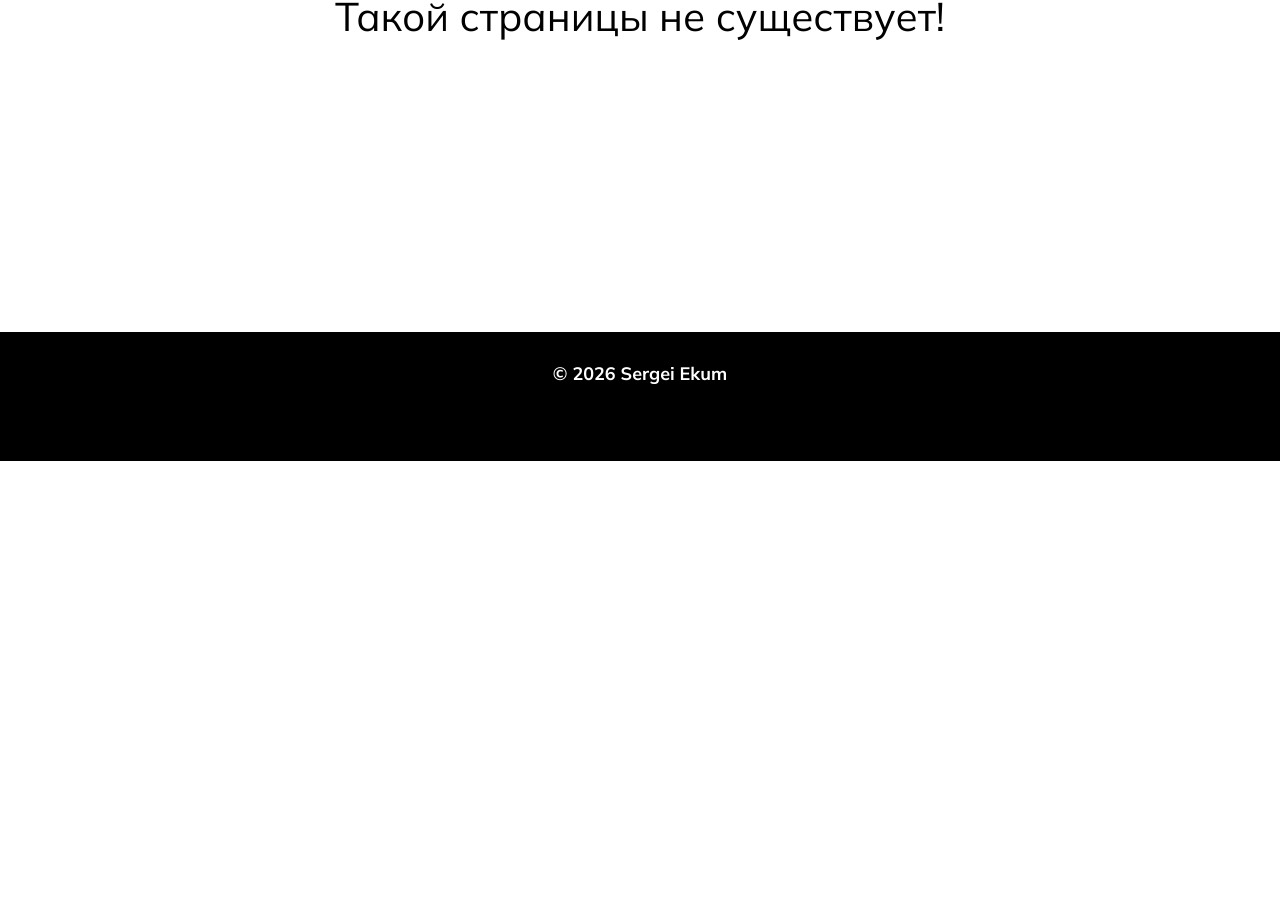
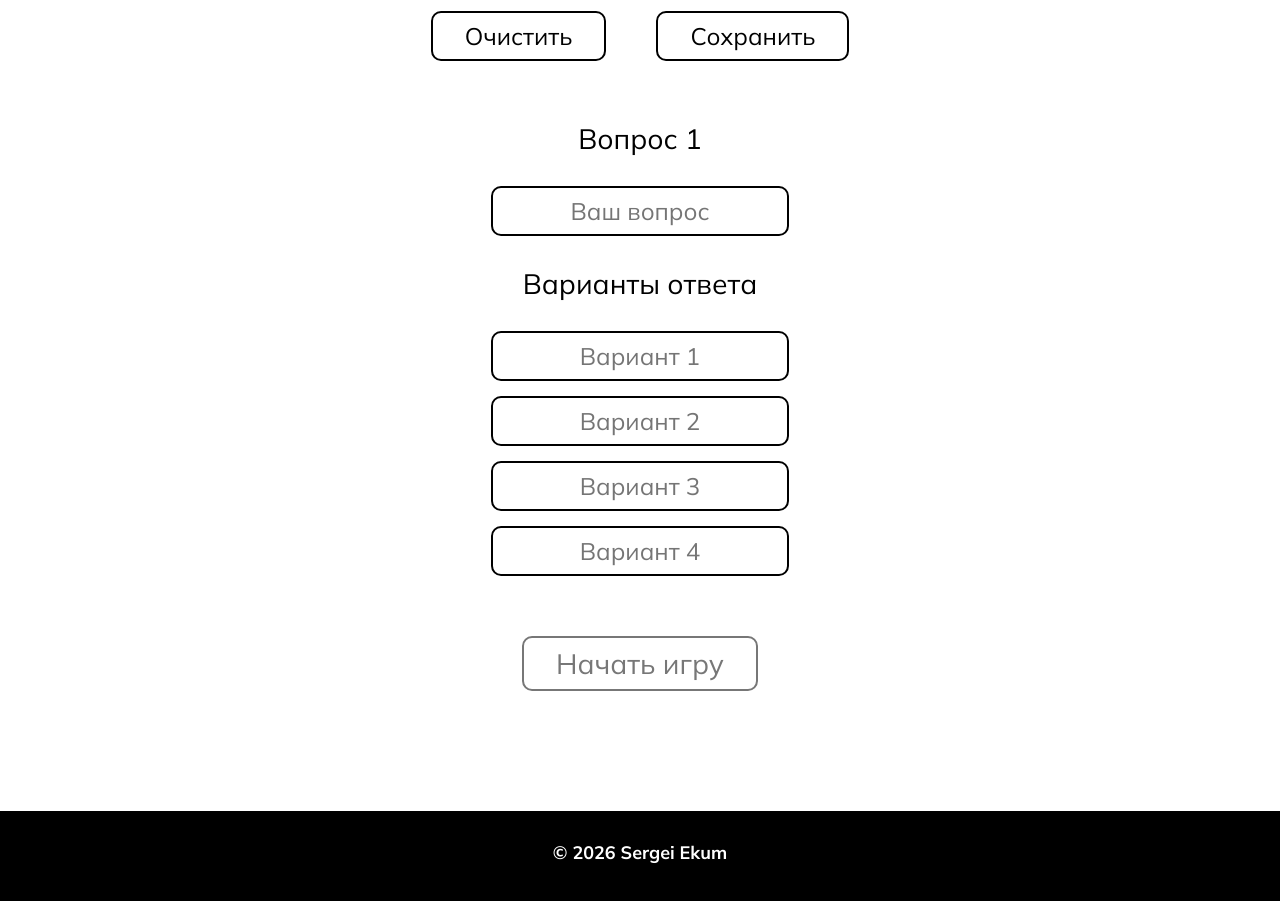
Before and after one commit to yasnoponyal/MillionaireGame, a React (Vite) app: page /create in a window 1280 px wide. Shown: the part 339-1240 px from the top of the page. Before the commit the page ends 800 px from the top, so only its background shows below. Built offline with nearby package versions, Linux system fonts and the light colour scheme; some icons are missing.

Commit message:
mini update for fun n chill

```diff
--- a/src/App.jsx
+++ b/src/App.jsx
@@ -9,6 +9,7 @@ import Question from './pages/Question';
 import Loss from './pages/Loss';
 import Win from './pages/Win';
 import Error404 from './pages/Error404';
+import CreateGame from './pages/CreateGame';
 
 import Header from './components/Header/Header';
 import Footer from './components/Footer/Footer';
@@ -37,6 +38,7 @@ function App() {
             <Route path='/rules' element={<Rules />} />
             <Route path='/question/:id' element={<Question />} />
             <Route path="/question" element={<Navigate to="/question/0" replace />} />
+            <Route path='/create' element={<CreateGame />} />
             <Route path='/loss' element={<Loss />}></Route>
             <Route path='/win' element={<Win />}></Route>
             <Route path='*' element={<Error404 />}></Route>
--- a/src/components/Header/Header.jsx
+++ b/src/components/Header/Header.jsx
@@ -12,7 +12,8 @@ export default function Header() {
 
   const isGame = location.pathname.startsWith('/question') ||
                    location.pathname === '/loss' ||
-                   location.pathname === '/win';
+                   location.pathname === '/win' ||
+                   location.pathname === '/create';
 
   return (
     <header className="header">
--- /dev/null
+++ b/src/pages/CreateGame.jsx
@@ -0,0 +1,27 @@
+function CreateGame() {
+	return (
+		<section className="create">
+			<div className="container">
+				<h1 className="create__title">Создание вопросов</h1>
+				<div className="create__buttons">
+					<button className="create__button">Очистить</button>
+					<button className="create__button">Сохранить</button>
+				</div>
+				<div className="create__question">
+					<h2 className="create__question--number">Вопрос 1</h2>
+					<input className="create__question--title" placeholder="Ваш вопрос"></input>
+					<h2 className="create__question--answers">Варианты ответа</h2>
+					<input className="create__question--answer" placeholder="Вариант 1"></input>
+					<input className="create__question--answer" placeholder="Вариант 2"></input>
+					<input className="create__question--answer" placeholder="Вариант 3"></input>
+					<input className="create__question--answer" placeholder="Вариант 4"></input>
+				</div>
+				<div className="create__begin-game">
+					<button disabled className="begin-game disabled-button">Начать игру</button>
+				</div>
+			</div>
+		</section>
+	)
+}
+
+export default CreateGame
--- a/src/pages/Home.jsx
+++ b/src/pages/Home.jsx
@@ -6,8 +6,12 @@ function Home() {
 			<section className='home'>
 				<div className="container">
 					<div className="home__content">
-					<NavLink to='/question'><button className="home__button">Начать игру</button></NavLink>
-					<button className="home__button">Создать игру</button>
+						<NavLink to='/question'>
+							<button className="home__button">Начать игру</button>
+						</NavLink>
+						<NavLink to='/create'>
+							<button className="home__button">Создать игру</button>
+						</NavLink>
 					</div>
 				</div>
 			</section>
--- a/src/styles/main.css
+++ b/src/styles/main.css
@@ -251,3 +251,94 @@ body {
 .win__title {
 	font-size: 40px;
 }
+
+/* Create Game Page */
+
+.create {
+	margin-top: 60px;
+}
+
+.create__title {
+	text-align: center;
+	font-size: 40px;
+}
+
+.create__buttons {
+	display: flex;
+	justify-content: center;
+	margin-top: 30px;
+	gap: 50px;
+}
+
+.create__button {
+	font-size: 24px;
+	border: 2px solid #000000;
+	padding: 8px 32px;
+	border-radius: 10px;
+}
+
+.dark .create__button {
+	border-color: #FFFFFF;
+}
+
+.create__question {
+	margin-top: 60px;
+	text-align: center;
+}
+
+.create__question--number,
+.create__question--answers {
+	font-size: 28px;
+	margin-bottom: 30px;
+}
+
+.create__question--title {
+	text-align: center;
+	font-size: 24px;
+	border: 2px solid #000000;
+	padding: 8px;
+	border-radius: 10px;
+	margin-bottom: 30px;
+}
+
+.dark .create__question--title {
+	border: 2px solid #FFFFFF;
+}
+
+.create__question--answer {
+	display: block;
+	text-align: center;
+	margin: 0 auto;
+	border: 2px solid #000000;
+	font-size: 24px;
+	padding: 8px;
+	margin-bottom: 15px;
+	border-radius: 10px;
+}
+
+.dark .create__question--answer {
+	border: 2px solid #FFFFFF;
+}
+
+.create__begin-game {
+	margin-top: 60px;
+	display: flex;
+	justify-content: center;
+	gap: 20px;
+}
+
+.begin-game {
+	font-size: 28px;
+	border: 2px solid #000000;
+	padding: 8px 32px;
+	border-radius: 10px;
+}
+
+.dark .begin-game {
+	border-color: #FFFFFF;
+}
+
+.disabled-button {
+	color: #777777;
+	border-color: #777777 !important;
+}
```
